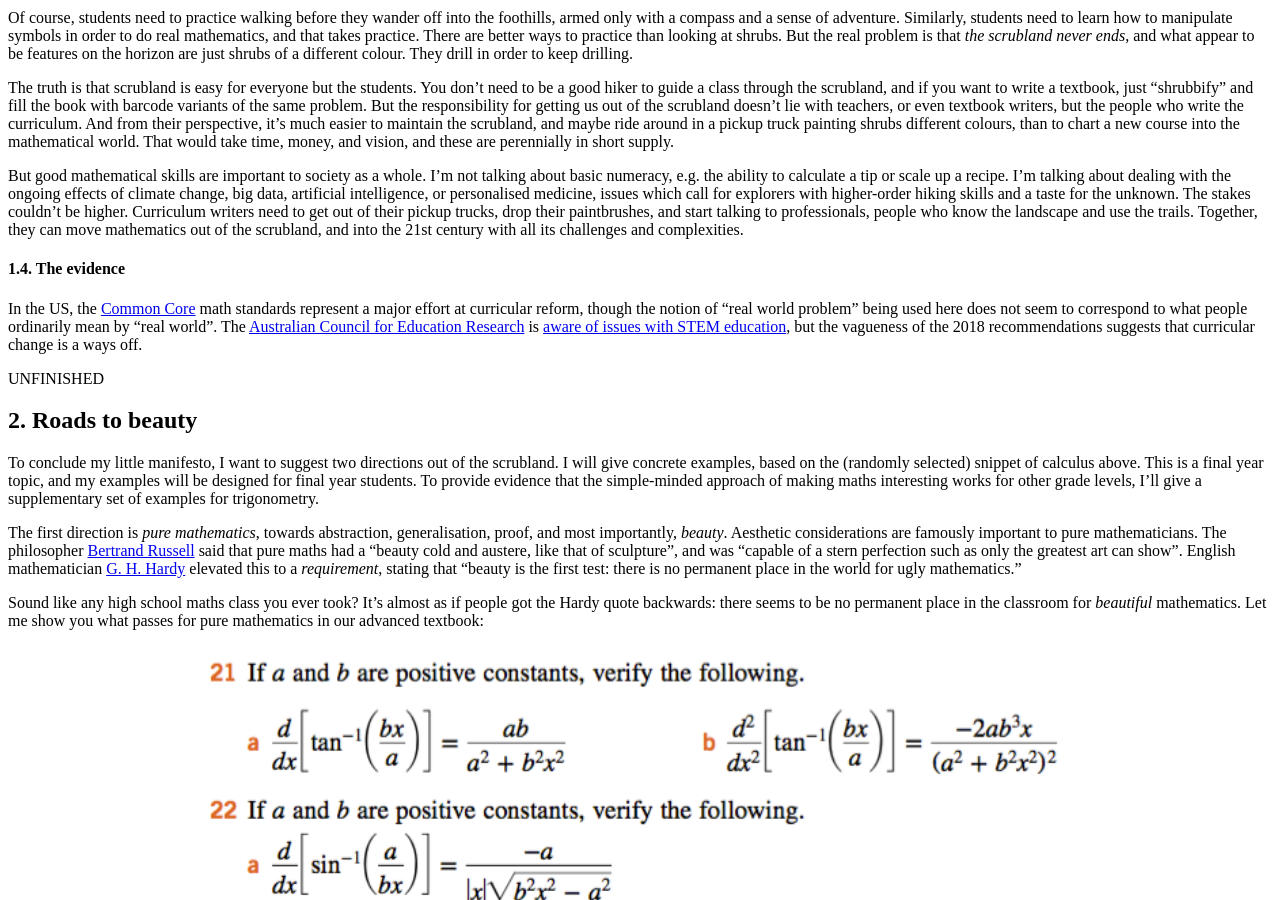
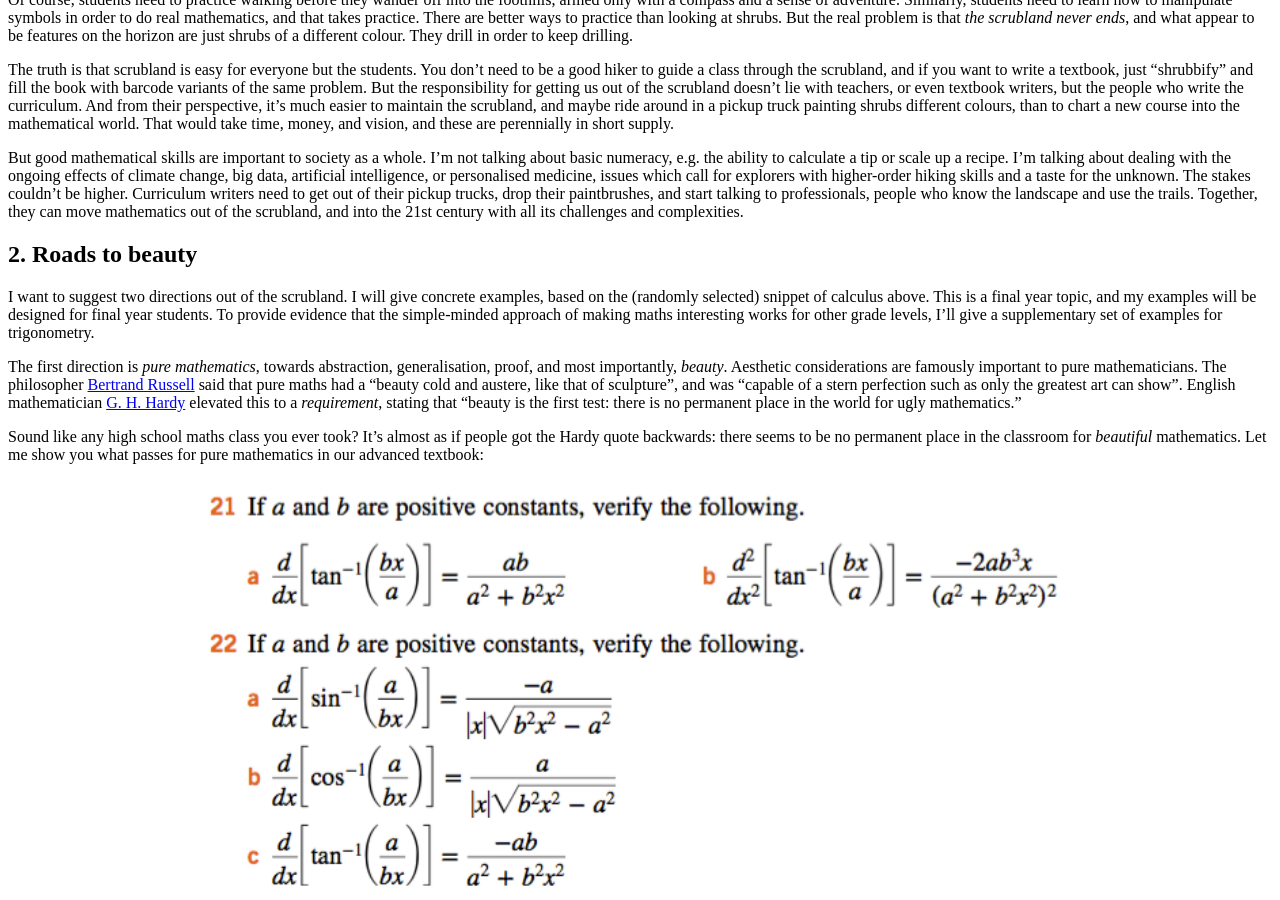
Before and after one commit to hapax/hapax.github.io, a Jekyll site: the page built from assets/teaching.md, in a window 1280 px wide and 900 px high, scrolled down 3138 px. Built offline with Jekyll 4.4.1, drawn with Linux system fonts in a browser that asks for light colours; our own code applies the rules of GitHub Pages for plain Markdown files; formulas are drawn with MathJax 3; a script that is not in the unit is left out; some of the changed text lies outside the part shown.

Commit message:
Update teaching.md

```diff
--- a/assets/teaching.md
+++ b/assets/teaching.md
@@ -21,7 +21,6 @@
    1. <a href="#sec-1-1">A preamble</a>
    2. <a href="#sec-1-2">A patch of scrubland</a>
    3. <a href="#sec-1-3">Roads to nowhere</a>
-   4. <a href="#sec-1-4">The evidence </a>
 2. <a href="#sec-2">Roads to beauty</a>
    1. <a href="#sec-2-1">The mean value theorem</a>
    2. <a href="#sec-2-2">A kink in the argument</a>
@@ -207,23 +206,9 @@
 Together, they can move mathematics out of the scrubland, and into the 21st
 century with all its challenges and complexities.
 
-#### 1.4. The evidence <a id="sec-1-4" name="sec-1-4"></a>
-
-In the US, the
-[Common Core](http://www.corestandards.org/wp-content/uploads/Math_Standards1.pdf) math standards
-represent a major effort at curricular reform, though the notion of
-"real world problem" being used here does not seem to correspond to
-what people ordinarily mean by "real world".
-The [Australian Council for Education Research](https://www.acer.org/au/) is
-[aware of issues with STEM education](https://research.acer.edu.au/cgi/viewcontent.cgi?article=1028&context=policy_analysis_misc),
-but the vagueness of the 2018 recommendations suggests that curricular
-change is a ways off.
-
-UNFINISHED
-
 ## 2. Roads to beauty <a id="sec-2" name="sec-2"></a>
 
-To conclude my little manifesto, I want to suggest two directions out of the scrubland.
+I want to suggest two directions out of the scrubland.
 I will give concrete examples, based on the (randomly selected)
 snippet of calculus above.
 This is a final year topic, and my examples will be designed for final
@@ -499,15 +484,13 @@
 Whether you use the proof or the numerics, students discover that the
 blancmange function is *continuous but nowhere differentiable*.
 
-Students may or may not find the blancmange appealing, and even
-mathematicians first reacted with revulsion.
-[Charles Hermite](https://en.wikipedia.org/wiki/Charles_Hermite) wrote
+Students may or may not find the blancmange appealing.
+Even mathematicians first reacted with revulsion, with
+[Charles Hermite](https://en.wikipedia.org/wiki/Charles_Hermite) writing
 "I turn with terror and horror from this lamentable scourge of
 functions with no derivatives".
-They may not want to hunt monsters in the badlands.
-But the lesson, here, is that by asking bold questions, following
-loose threads, and trying to break things, we can find strange
-creatures shambling.
+But the lesson is that, by trying to ask interesting questions, break things and follow loose
+threads, we can
 
 ## 3. Roads to power
 
```
Also changed, not shown: other parts of assets/teaching.md (+11 -1 lines).
